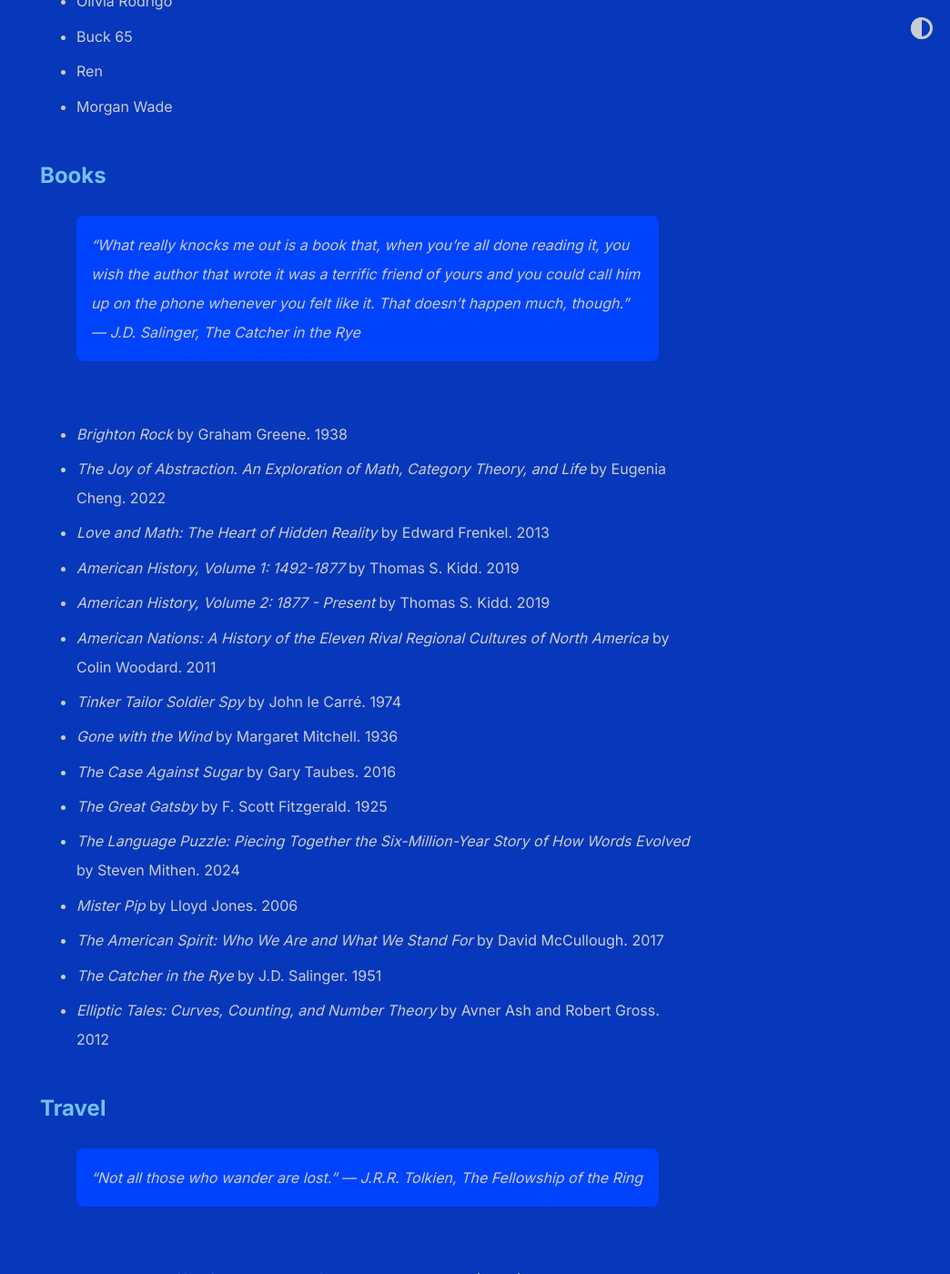
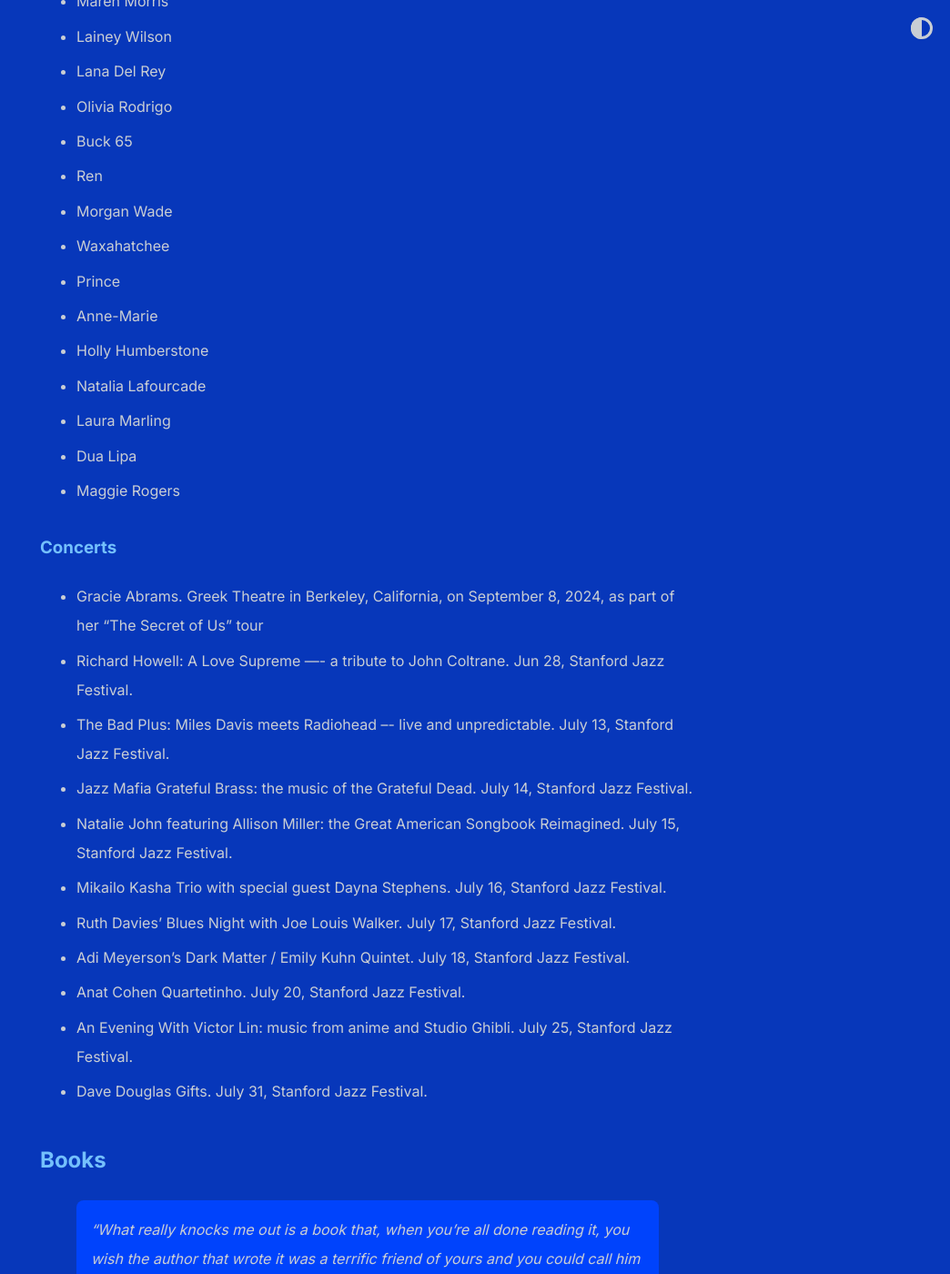
Before and after one commit to shihankanungo/shihankanungo.github.io, a Jekyll site: the page built from wrapped.md, in a window 1280 px wide and 1400 px high, scrolled down 2613 px. Shown: the whole window at 91% size, without its empty margins (236-1280 px from the left). Built offline with Jekyll 4.4.1, drawn with Linux system fonts in a browser that asks for light colours; some of the changed text lies outside the part shown.

Commit message:
Update wrapped.md

```diff
--- a/wrapped.md
+++ b/wrapped.md
@@ -57,7 +57,10 @@
 - Taylor Swift
 - The Rolling Stones
 - Gracie Abrams
+- Willow
 - Miranda Lambert
+- Charli XCX
+- Florence + The Machine
 - Kendrick Lamar
 - Heems, Swet Shop Boys, Das Racist
 - Courtney Barnett
@@ -69,6 +72,28 @@
 - Buck 65
 - Ren
 - Morgan Wade
+- Waxahatchee
+- Prince
+- Anne-Marie
+- Holly Humberstone
+- Natalia Lafourcade
+- Laura Marling
+- Dua Lipa
+- Maggie Rogers
+
+### Concerts
+
+- Gracie Abrams. Greek Theatre in Berkeley, California, on September 8, 2024, as part of her "The Secret of Us" tour
+- Richard Howell: A Love Supreme —- a tribute to John Coltrane. Jun 28, Stanford Jazz Festival.
+- The Bad Plus: Miles Davis meets Radiohead –- live and unpredictable. July 13, Stanford Jazz Festival.
+- Jazz Mafia Grateful Brass: the music of the Grateful Dead. July 14, Stanford Jazz Festival.
+- Natalie John featuring Allison Miller: the Great American Songbook Reimagined. July 15, Stanford Jazz Festival.
+- Mikailo Kasha Trio with special guest Dayna Stephens. July 16, Stanford Jazz Festival.
+- Ruth Davies’ Blues Night with Joe Louis Walker. July 17, Stanford Jazz Festival.
+- Adi Meyerson’s Dark Matter / Emily Kuhn Quintet. July 18, Stanford Jazz Festival.
+- Anat Cohen Quartetinho. July 20, Stanford Jazz Festival.
+- An Evening With Victor Lin: music from anime and Studio Ghibli. July 25, Stanford Jazz Festival.
+- Dave Douglas Gifts. July 31, Stanford Jazz Festival.
 
 ## Books
 
```
